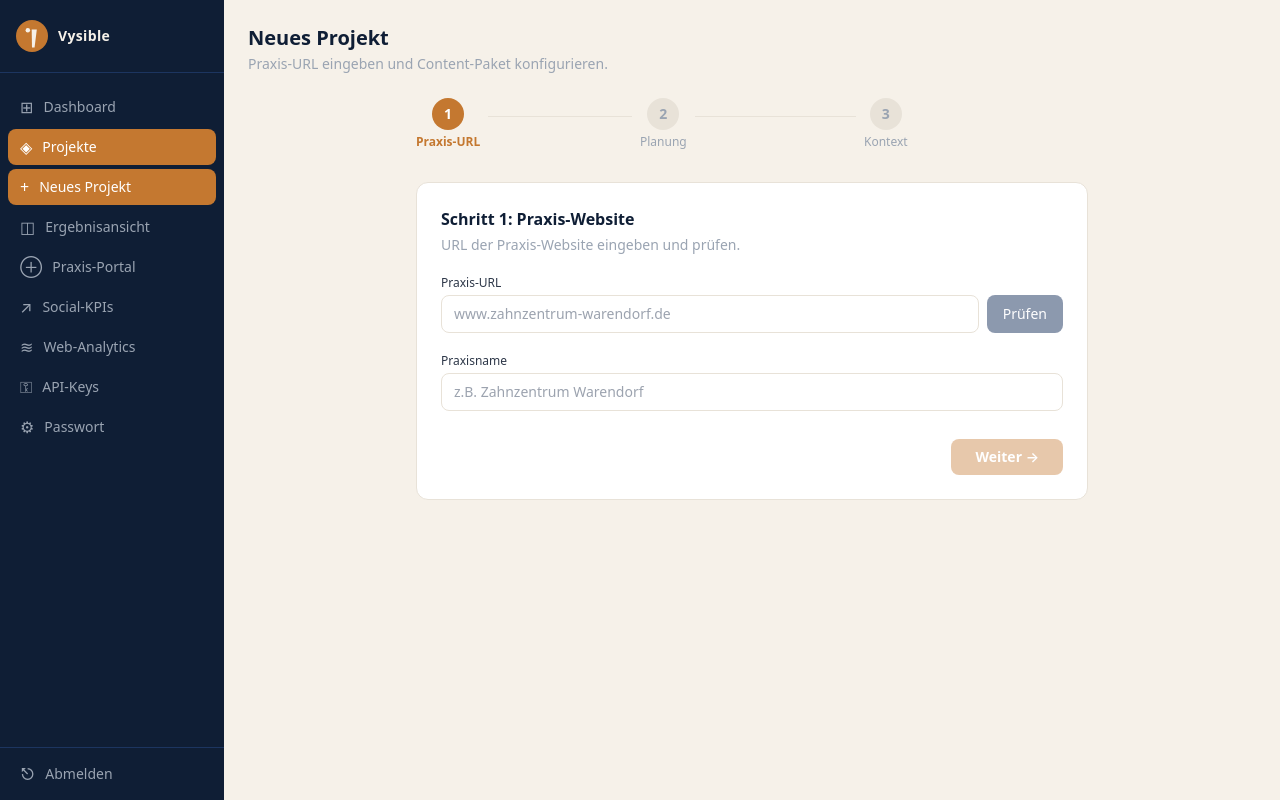
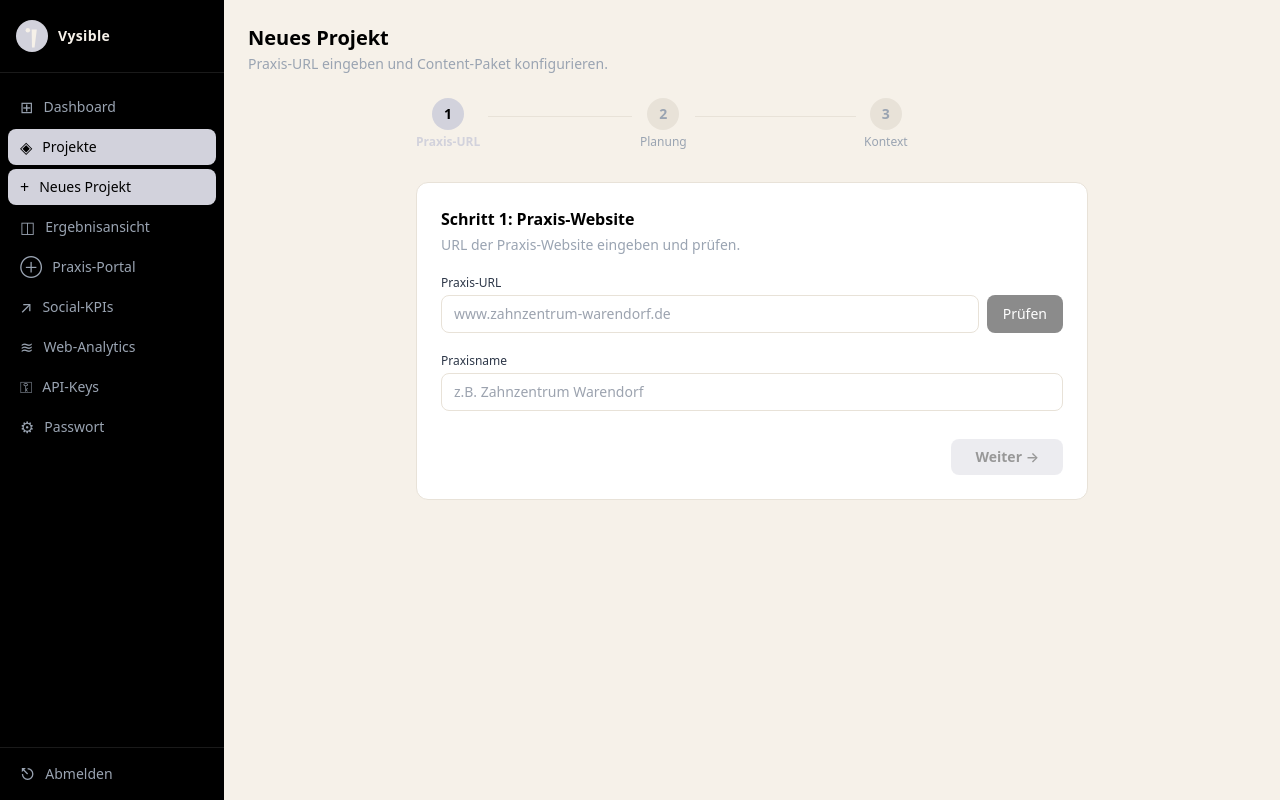
Before and after one commit to Vysible/Content, a Next.js app: page /projects/new in a window 1280 px wide. Built offline with nearby package versions, Linux system fonts and the light colour scheme; no server answers; the database is empty; sample sign-in values are in the browser's storage.

Commit message:
design: Farbschema auf Schwarz/Grau umstellen
Nachtblau → #000000, Tiefblau → #1a1a1a, Cognac → #d2d2dc.
Button-Text von weiß auf schwarz für ausreichend Kontrast.

https://claude.ai/code/session_01U9BThyt94XoQVaZy8QTYLF

```diff
--- a/app/(auth)/login/page.tsx
+++ b/app/(auth)/login/page.tsx
@@ -100,7 +100,7 @@ export default function LoginPage() {
           <button
             type="submit"
             disabled={loading}
-            className="w-full bg-cognac hover:bg-cognacDark text-white text-sm font-semibold py-2.5 rounded-lg transition disabled:opacity-60 disabled:cursor-not-allowed"
+            className="w-full bg-cognac hover:bg-cognacDark text-black text-sm font-semibold py-2.5 rounded-lg transition disabled:opacity-60 disabled:cursor-not-allowed"
           >
             {loading ? 'Anmelden …' : 'Anmelden'}
           </button>
--- a/app/(dashboard)/projects/page.tsx
+++ b/app/(dashboard)/projects/page.tsx
@@ -43,7 +43,7 @@ export default async function ProjectsPage() {
         actions={
           <Link
             href="/projects/new"
-            className="bg-cognac hover:bg-cognacDark text-white text-sm font-semibold px-4 py-2 rounded-lg transition"
+            className="bg-cognac hover:bg-cognacDark text-black text-sm font-semibold px-4 py-2 rounded-lg transition"
           >
             + Neues Projekt
           </Link>
@@ -55,7 +55,7 @@ export default async function ProjectsPage() {
           <p className="text-stahlgrau text-sm mb-4">Noch keine Projekte vorhanden.</p>
           <Link
             href="/projects/new"
-            className="inline-block bg-cognac hover:bg-cognacDark text-white text-sm font-semibold px-6 py-2.5 rounded-lg transition"
+            className="inline-block bg-cognac hover:bg-cognacDark text-black text-sm font-semibold px-6 py-2.5 rounded-lg transition"
           >
             Erstes Projekt erstellen
           </Link>
--- a/app/(dashboard)/settings/api-keys/page.tsx
+++ b/app/(dashboard)/settings/api-keys/page.tsx
@@ -40,7 +40,7 @@ export default function ApiKeysPage() {
           !showForm && (
             <button
               onClick={() => setShowForm(true)}
-              className="bg-cognac hover:bg-cognacDark text-white text-sm font-semibold px-4 py-2 rounded-lg transition"
+              className="bg-cognac hover:bg-cognacDark text-black text-sm font-semibold px-4 py-2 rounded-lg transition"
             >
               + Key hinzufügen
             </button>
--- a/app/(dashboard)/settings/password/page.tsx
+++ b/app/(dashboard)/settings/password/page.tsx
@@ -121,7 +121,7 @@ export default function PasswordPage() {
           <button
             type="submit"
             disabled={loading}
-            className="w-full bg-cognac hover:bg-cognacDark text-white text-sm font-semibold py-2.5 rounded-lg transition disabled:opacity-60 disabled:cursor-not-allowed"
+            className="w-full bg-cognac hover:bg-cognacDark text-black text-sm font-semibold py-2.5 rounded-lg transition disabled:opacity-60 disabled:cursor-not-allowed"
           >
             {loading ? 'Wird gespeichert …' : 'Passwort ändern'}
           </button>
--- a/components/api-keys/ApiKeyForm.tsx
+++ b/components/api-keys/ApiKeyForm.tsx
@@ -123,7 +123,7 @@ export function ApiKeyForm({ onSuccess, onCancel }: ApiKeyFormProps) {
         <button
           type="submit"
           disabled={loading}
-          className="flex-1 bg-cognac hover:bg-cognacDark text-white text-sm font-semibold py-2 rounded-lg transition disabled:opacity-60"
+          className="flex-1 bg-cognac hover:bg-cognacDark text-black text-sm font-semibold py-2 rounded-lg transition disabled:opacity-60"
         >
           {loading ? 'Speichern …' : 'Speichern'}
         </button>
--- a/components/layout/sidebar.tsx
+++ b/components/layout/sidebar.tsx
@@ -47,7 +47,7 @@ export function Sidebar() {
               className={cn(
                 'flex items-center gap-2.5 px-3 py-2 rounded-lg text-sm transition',
                 active
-                  ? 'bg-cognac text-white font-medium'
+                  ? 'bg-cognac text-black font-medium'
                   : 'text-stahlgrau hover:bg-tiefblau hover:text-creme'
               )}
             >
--- a/components/wizard/Step1Url.tsx
+++ b/components/wizard/Step1Url.tsx
@@ -128,7 +128,7 @@ export function Step1Url({ data, onChange, onNext }: Step1Props) {
         <button
           onClick={onNext}
           disabled={!canProceed}
-          className="px-6 py-2 bg-cognac hover:bg-cognacDark text-white text-sm font-semibold rounded-lg transition disabled:opacity-40 disabled:cursor-not-allowed"
+          className="px-6 py-2 bg-cognac hover:bg-cognacDark text-black text-sm font-semibold rounded-lg transition disabled:opacity-40 disabled:cursor-not-allowed"
         >
           Weiter →
         </button>
--- a/components/wizard/Step2Planning.tsx
+++ b/components/wizard/Step2Planning.tsx
@@ -103,7 +103,7 @@ export function Step2Planning({ data, onChange, onNext, onBack }: Step2Props) {
                 onClick={() => handleDurationChange(d)}
                 className={`flex-1 py-2 text-sm rounded-lg border transition font-medium ${
                   data.durationMonths === d
-                    ? 'border-cognac bg-cognac text-white'
+                    ? 'border-cognac bg-cognac text-black'
                     : 'border-stone bg-white text-anthrazit hover:border-cognac'
                 }`}
               >
@@ -130,7 +130,7 @@ export function Step2Planning({ data, onChange, onNext, onBack }: Step2Props) {
                 onClick={() => toggleChannel(ch.id)}
                 className={`flex items-center gap-1.5 px-3 py-1.5 rounded-lg border text-sm transition ${
                   active
-                    ? 'border-cognac bg-cognac text-white font-medium'
+                    ? 'border-cognac bg-cognac text-black font-medium'
                     : 'border-stone bg-white text-anthrazit hover:border-cognac'
                 }`}
               >
@@ -152,7 +152,7 @@ export function Step2Planning({ data, onChange, onNext, onBack }: Step2Props) {
         <button
           onClick={onNext}
           disabled={!canProceed}
-          className="px-6 py-2 bg-cognac hover:bg-cognacDark text-white text-sm font-semibold rounded-lg transition disabled:opacity-40 disabled:cursor-not-allowed"
+          className="px-6 py-2 bg-cognac hover:bg-cognacDark text-black text-sm font-semibold rounded-lg transition disabled:opacity-40 disabled:cursor-not-allowed"
         >
           Weiter →
         </button>
--- a/components/wizard/Step3Context.tsx
+++ b/components/wizard/Step3Context.tsx
@@ -188,7 +188,7 @@ export function Step3Context({ data, onChange, onBack, onSubmit, submitting }: S
         <button
           onClick={onSubmit}
           disabled={submitting}
-          className="px-6 py-2 bg-cognac hover:bg-cognacDark text-white text-sm font-semibold rounded-lg transition disabled:opacity-60"
+          className="px-6 py-2 bg-cognac hover:bg-cognacDark text-black text-sm font-semibold rounded-lg transition disabled:opacity-60"
         >
           {submitting ? 'Projekt wird erstellt …' : 'Projekt erstellen'}
         </button>
--- a/components/wizard/WizardLayout.tsx
+++ b/components/wizard/WizardLayout.tsx
@@ -25,7 +25,7 @@ export function WizardLayout({ currentStep, children }: WizardLayoutProps) {
                   currentStep > step.n
                     ? 'bg-tiefblau text-white'
                     : currentStep === step.n
-                    ? 'bg-cognac text-white'
+                    ? 'bg-cognac text-black'
                     : 'bg-stone text-stahlgrau'
                 )}
               >
--- a/tailwind.config.ts
+++ b/tailwind.config.ts
@@ -9,10 +9,10 @@ const config: Config = {
   theme: {
     extend: {
       colors: {
-        nachtblau: '#0F1E35',
-        tiefblau: '#1C3560',
-        cognac: '#C47830',
-        cognacDark: '#A8661E',
+        nachtblau: '#000000',
+        tiefblau: '#1a1a1a',
+        cognac: '#d2d2dc',
+        cognacDark: '#b8b8c6',
         bordeaux: '#7A2D42',
         creme: '#F6F1E9',
         stone: '#E8E2D8',
```
